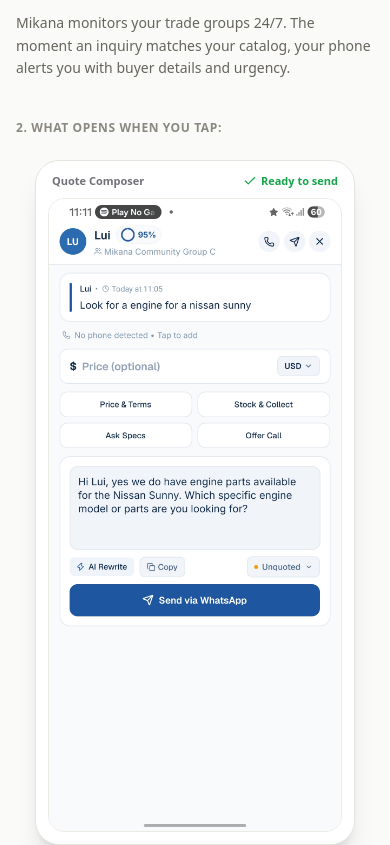
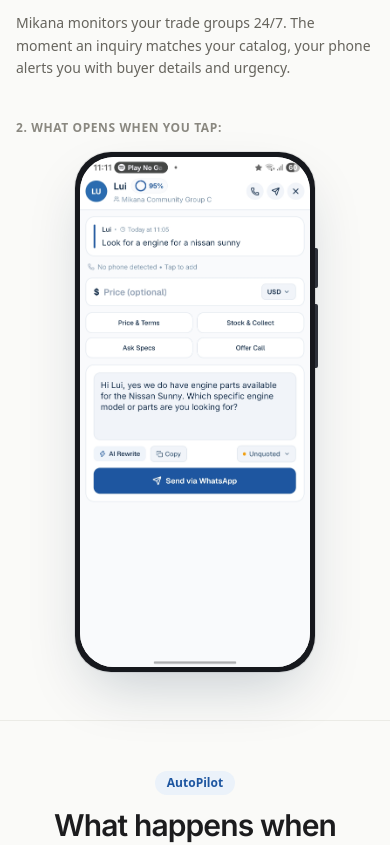
Before and after one commit to Schinqy/mikana-landing, a Next.js app: page / in a window 390 px wide. Shown: the part 6940-7785 px from the top of the page. Built offline with nearby package versions, Linux system fonts and the light colour scheme.

Commit message:
feat: put Quote Composer in SamsungPhoneFrame, remove regional limitations (for everyone worldwide)

```diff
--- a/src/components/FinalScreen.tsx
+++ b/src/components/FinalScreen.tsx
@@ -42,7 +42,7 @@ export function FinalScreen() {
             <div className="space-y-1.5 max-w-sm">
               <img src="/logotype.svg" alt="Mikana" className="h-7 w-auto object-contain" />
               <p className="text-xs text-[#71717A]">
-                AI sales assistant for WhatsApp business groups in Zimbabwe.
+                AI sales assistant for WhatsApp business groups.
               </p>
             </div>
 
@@ -96,7 +96,7 @@ export function FinalScreen() {
               <Link href="/delete-account" className="hover:text-[#DC2626] transition-colors font-medium">Delete Account</Link>
             </div>
             <div>
-              © {new Date().getFullYear()} Mikana • Harare, Zimbabwe
+              © {new Date().getFullYear()} Mikana • All rights reserved
             </div>
           </div>
 
--- a/src/components/NotificationSection.tsx
+++ b/src/components/NotificationSection.tsx
@@ -2,6 +2,7 @@
 
 import React from 'react';
 import { ArrowRight, Check } from 'lucide-react';
+import { SamsungPhoneFrame } from './SamsungPhoneFrame';
 
 export function NotificationSection() {
   return (
@@ -21,7 +22,7 @@ export function NotificationSection() {
           </p>
         </div>
 
-        {/* 2-Column: Left Real Lock-Screen Alert, Right Actual Quote Screen */}
+        {/* 2-Column: Left Real Lock-Screen Alert, Right Actual Phone Screen */}
         <div className="grid grid-cols-1 lg:grid-cols-2 gap-10 lg:gap-14 items-center max-w-5xl mx-auto">
 
           {/* Left Column: Real Lock Screen Alert Screenshot */}
@@ -49,28 +50,16 @@ export function NotificationSection() {
             </div>
           </div>
 
-          {/* Right Column: Actual Screen That Opens */}
-          <div className="space-y-6 flex flex-col items-center">
+          {/* Right Column: Actual Phone Screen That Opens */}
+          <div className="space-y-4 flex flex-col items-center">
             <div className="w-full text-xs font-semibold text-[#8A8880] uppercase tracking-wider">
               2. What opens when you tap:
             </div>
 
-            <div className="relative rounded-3xl p-3 bg-white border border-[#E5E5E0] shadow-xl max-w-xs sm:max-w-sm w-full">
-              <div className="text-[11px] font-bold text-[#71717A] mb-2 px-1 flex items-center justify-between">
-                <span>Quote Composer</span>
-                <span className="text-[#16A34A] flex items-center gap-1 font-semibold">
-                  <Check className="w-3.5 h-3.5" />
-                  <span>Ready to send</span>
-                </span>
-              </div>
-              <div className="rounded-2xl overflow-hidden border border-[#EBEBE6]">
-                <img
-                  src="/screens/screen_quote.jpg"
-                  alt="Mikana Quote Composer Screen"
-                  className="w-full h-auto object-cover select-none"
-                />
-              </div>
-            </div>
+            <SamsungPhoneFrame
+              src="/screens/screen_quote.jpg"
+              alt="Mikana Quote Composer Screen"
+            />
           </div>
 
         </div>
--- a/src/components/RealExamplesSection.tsx
+++ b/src/components/RealExamplesSection.tsx
@@ -45,7 +45,7 @@ export function RealExamplesSection() {
             What could Mikana find for your business?
           </h2>
           <p className="text-base text-[#486581]">
-            These requests appear daily across Zimbabwean WhatsApp groups.
+            These requests appear daily across active WhatsApp trade groups.
           </p>
         </div>
 
```
